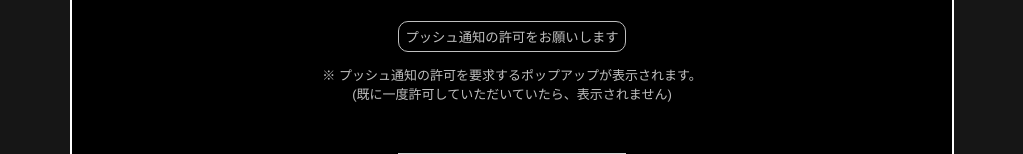
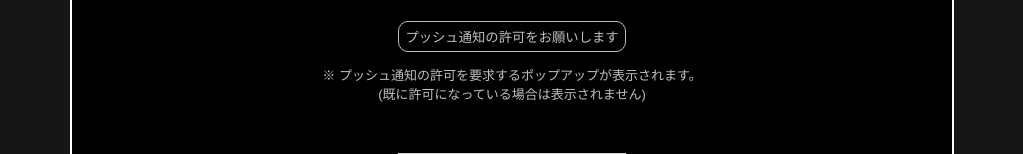
Before and after one commit to murai-misaki/theGrimReaper_timer, a Vue app in the folder timer-vuejs/: page /timer in a window 1280 px wide. Both pictures are taken after a click on the element 955 px from the left and 97 px from the top of the page. Shown: the part 586-740 px from the top of the page, without its empty margins (128-1151 px from the left). Built offline with nearby package versions, Linux system fonts and the light colour scheme; no server answers; a web font is replaced by a local one.

Commit message:
fix: NotificationModal.vueを表示すると、現在の通知方法がラジオボタンに反映されるように #20

```diff
--- a/timer-vuejs/src/components/NotificationModal.vue
+++ b/timer-vuejs/src/components/NotificationModal.vue
@@ -39,7 +39,7 @@
       </div>
       <button @click="push" class="push-button">プッシュ通知の許可をお願いします</button>
       <p class="attention">
-        ※ プッシュ通知の許可を要求するポップアップが表示されます。<br>(既に一度許可していただいていたら、表示されません)
+        ※ プッシュ通知の許可を要求するポップアップが表示されます。<br>(既に許可になっている場合は表示されません)
       </p>
       <button class="update-button" @click="update">Update</button>
       <div v-show="flashMessage" class="flash_message">
@@ -63,12 +63,10 @@
         flashMessage: false,
       }
     },
-    mounted() {
-      this.$emit('getNotification')
-      this.radio = this.notificationWay
-    },
     methods: {
       open () {
+        this.$emit('getNotification')
+        this.radio = this.notificationWay
         this.show = true
       },
       close () {
```
